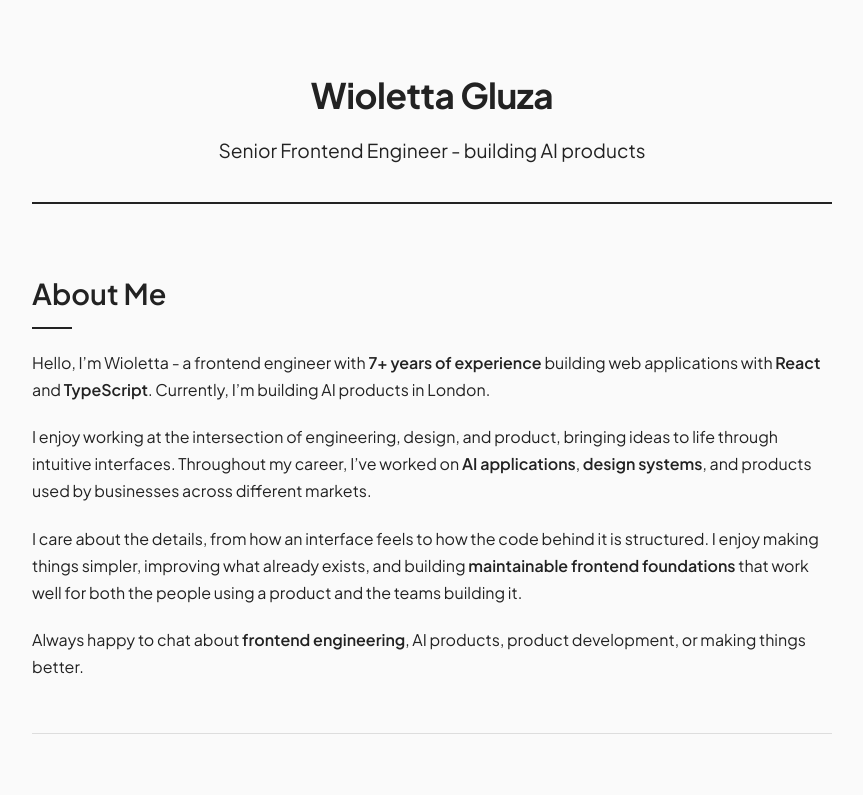
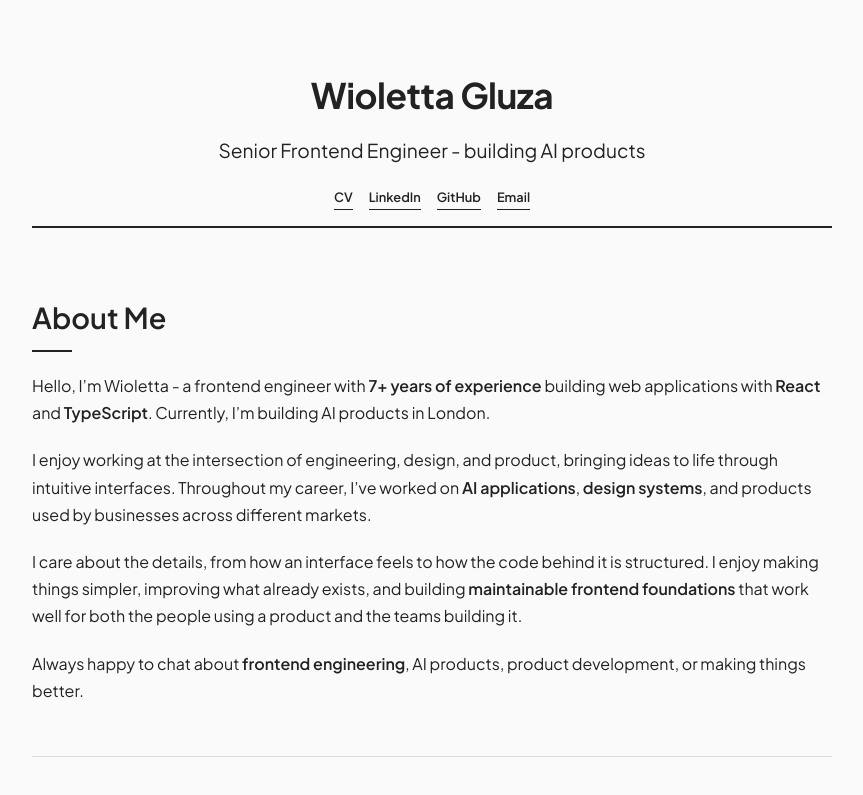
Before and after one commit to w-gluza/portfolio, a Next.js app: page / in a window 1280 px wide. Shown: the top 795 px of the page, without its empty margins (208-1071 px from the left). Built offline with nearby package versions, Linux system fonts and the light colour scheme.

Commit message:
feat(hero): add contact link row and stop links resizing on hover

```diff
--- a/app/common/ExternalLink/ExternalLink.module.css
+++ b/app/common/ExternalLink/ExternalLink.module.css
@@ -6,7 +6,10 @@
 
 .primary {
   border-bottom: 1px solid var(--color-black);
-  transition: all 0.2s ease;
+  transition:
+    background-color 0.2s ease,
+    color 0.2s ease,
+    box-shadow 0.2s ease;
 }
 
 .primary:visited {
@@ -16,15 +19,15 @@
 .primary:hover {
   background: var(--color-black);
   color: var(--color-white);
-  padding: 0.1rem 0.2rem;
+  box-shadow: 0 0 0 0.2rem var(--color-black);
 }
 
 .primary:focus-visible {
   outline: 2px dashed var(--color-black);
-  outline-offset: 3px;
+  outline-offset: calc(0.2rem + 3px);
   background: var(--color-black);
   color: var(--color-white);
-  padding: 0.1rem 0.2rem;
+  box-shadow: 0 0 0 0.2rem var(--color-black);
 }
 
 .secondary {
--- a/app/components/hero/Hero.module.css
+++ b/app/components/hero/Hero.module.css
@@ -10,3 +10,12 @@
   color: var(--color-black);
   margin-top: 0.5rem;
 }
+
+.links {
+  display: flex;
+  flex-wrap: wrap;
+  justify-content: center;
+  gap: 0.25rem 1rem;
+  margin-top: 0.5rem;
+  font-size: 0.8rem;
+}
--- a/app/components/hero/Hero.tsx
+++ b/app/components/hero/Hero.tsx
@@ -1,4 +1,4 @@
-import { Heading } from "../../common";
+import { ExternalLink, Heading } from "../../common";
 import styles from "./Hero.module.css";
 
 export const Hero = () => {
@@ -6,6 +6,22 @@ export const Hero = () => {
     <header className={styles.header}>
       <Heading level={1}>Wioletta Gluza</Heading>
       <p>Senior Frontend Engineer - building AI products</p>
+      <ul className={styles.links}>
+        <li>
+          <ExternalLink href="/gluza_wioletta_cv.pdf">CV</ExternalLink>
+        </li>
+        <li>
+          <ExternalLink href="https://www.linkedin.com/in/w-gluza/">
+            LinkedIn
+          </ExternalLink>
+        </li>
+        <li>
+          <ExternalLink href="https://github.com/w-gluza">GitHub</ExternalLink>
+        </li>
+        <li>
+          <ExternalLink href="mailto:wiolagluza@gmail.com">Email</ExternalLink>
+        </li>
+      </ul>
     </header>
   );
 };
```
